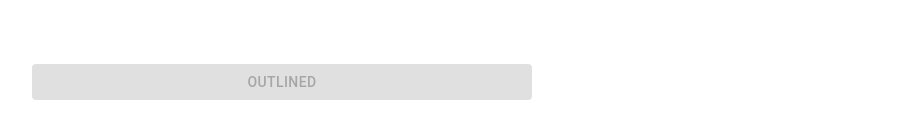
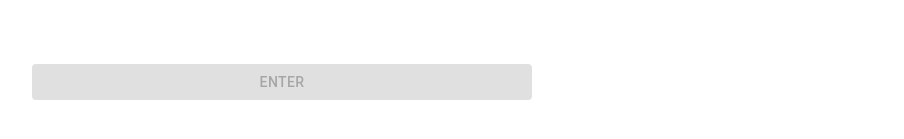
Before and after one commit to AliakseiYausiuk/Form, a React (Create React App) app: page /#/ in a window 1280 px wide. Both pictures are taken after a click on the button "LOG IN". Shown: the part 379-518 px from the top of the page, without its empty margins (358-1262 px from the left). Built offline with nearby package versions, Linux system fonts and the light colour scheme.

Commit message:
fix: name btn

```diff
--- a/src/component/Login/Login.tsx
+++ b/src/component/Login/Login.tsx
@@ -38,7 +38,7 @@ export const Login = ({title}: PropsTypeLogin) => {
                        })} error={!!errors?.password}
                        helperText={errors?.password?.message ? `${errors.password.message}` : ''}/>
             <Button className={styles.btn} variant="contained" color={'secondary'}
-                    onClick={handleSubmit(onSubmit)} disabled={!isValid}>Outlined</Button>
+                    onClick={handleSubmit(onSubmit)} disabled={!isValid}>Enter</Button>
         </Grid>
     )
 }
```
